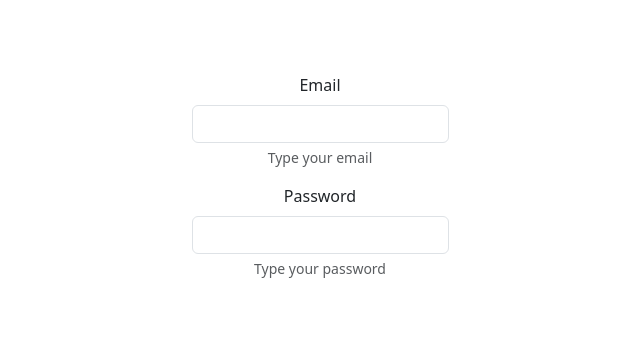
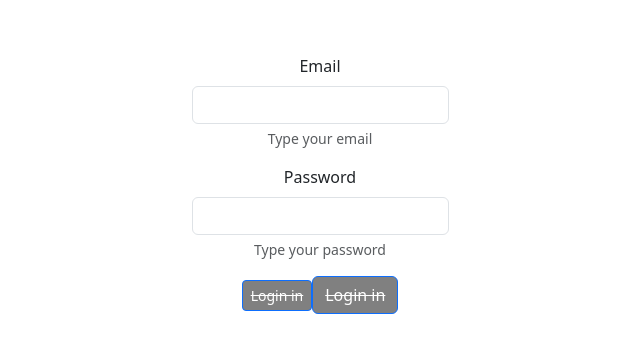
Before and after one commit to tinguar/learning-react, a React (Vite) app: page / in a window 1280 px wide. Shown: the part 216-568 px from the top of the page, without its empty margins (320-960 px from the left). Built offline with nearby package versions, Linux system fonts and the light colour scheme.

Commit message:
boton reutilizable

```diff
--- /dev/null
+++ b/src/components/atoms/button/index.tsx
@@ -0,0 +1,38 @@
+import React from 'react'
+import "./style.css"
+
+enum ESizeButton{
+    sm="--bs-btn-padding-y: .25rem; --bs-btn-padding-x: .5rem; --bs-btn-font-size: .75rem;",
+    md="sm",
+    lg="lg"
+}
+
+enum EColorButton{
+    "danger",
+    "primary",
+    "warning",
+    "info",
+    "success",
+    'secondary'
+}
+
+interface IButton{
+    label:string;
+    color:EColorButton;
+    size:ESizeButton;
+    pulse:()=>void;
+    id?:string;
+    disable?:boolean
+}
+
+function Button({label,color,size,pulse,disable=false}:IButton) {
+  return (
+    <button
+        type="button"
+        className={`btn btn-${color} btn-${size} btn-${disable?"disable":""}`}
+        onClick={()=>pulse()}
+     >{label}</button>
+  )
+}
+
+export default Button
--- /dev/null
+++ b/src/components/atoms/button/style.css
@@ -0,0 +1,10 @@
+.btn-enable{
+
+}
+
+.btn-disable{
+    cursor: not-allowed;
+    pointer-events:none;
+    background-color: gray;
+    text-decoration:line-through;
+}
--- a/src/components/atoms/input/index.tsx
+++ b/src/components/atoms/input/index.tsx
@@ -28,7 +28,7 @@ function Index(
 
   return (
     <div className="mb-3">
-        <label for={inputName} className="form-label">{label}</label>
+        <label htmlFor={inputName} className="form-label">{label}</label>
         <input
             type={type}
             className="form-control"
--- a/src/components/views/Login.tsx
+++ b/src/components/views/Login.tsx
@@ -1,5 +1,6 @@
 import React, { useEffect, useState } from 'react'
 import Input from '../atoms/input'
+import Button from "../atoms/button"
 
 interface ILoginFrom{
     email:string,
@@ -13,9 +14,29 @@ function Login() {
         password:""
     }as ILoginFrom)
 
+    // const [tasks, setTasks]=useState([
+    //     {id:1,name:"some task"},
+    //     {id:2,name:"other task"},
+    //     {id:3,name:"some task"},
+    //     {id:4,name:"other task"},
+    // ])
+
+    // const deleteTask=(id:number)=>{
+    //     const newState=tasks.filter((item)=>{
+    //         return item.id!==id
+    //     })
+
+    //     setTasks(newState)
+    // }
+
     useEffect(()=>{
         console.log(state)
     },[state])
+
+    const LoginIn=()=>{
+        console.log(state)
+        console.log("Logged")
+    }
 
   return (
     <form>
@@ -37,6 +58,40 @@ function Login() {
             inputDescription='Type your password'
         />
 
+        <Button
+            label='Login in'
+            color='primary'
+            size='sm'
+            disable={true}
+            pulse={()=>LoginIn()}
+        />
+        <Button
+            label='Login in'
+            color='primary'
+            size='md'
+            disable={true}
+            pulse={()=>LoginIn()}
+        />
+
+        {/* {
+            tasks.map((item)=>{
+                return (<p key={item.id}>
+                    id:{item.id}
+                    <br />
+                    name:{item.name}
+                    <Button
+                        label='Delete'
+                        color='red'
+                        size='sm'
+                        id={item.id}
+                        pulse={()=>{
+                            deleteTask(item.id)
+                        }}
+                    />
+                </p>)
+            })
+        } */}
+
         {/* <button type="submit" className="btn btn-primary">Submit</button>
 
             Tarea 1:
```
